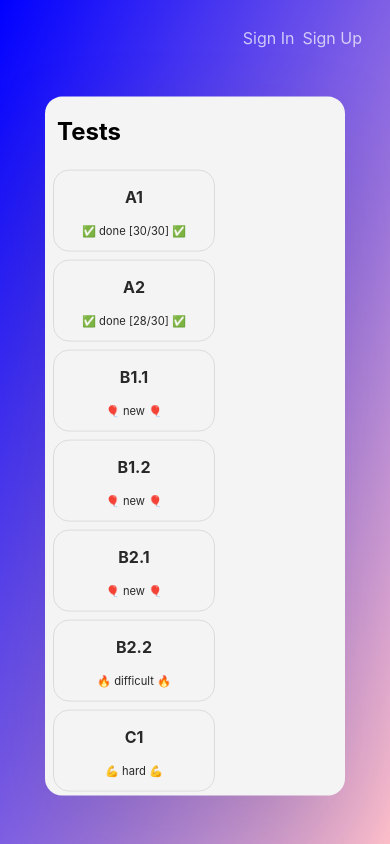
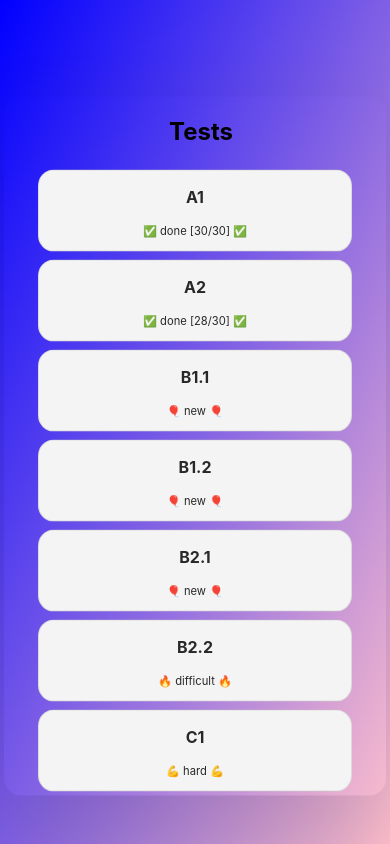
Before and after one commit to vladkvlchk/eng-train-demo, a React (Create React App) app: page / in a window 390 px wide. Built offline with nearby package versions, Linux system fonts and the light colour scheme; no server answers.

Commit message:
mobile adaptive

```diff
--- a/src/App.scss
+++ b/src/App.scss
@@ -5,4 +5,5 @@ body{
     width: 100vw;
     height: 100vh;
     background: linear-gradient(to bottom right, blue, pink);
+    // position: fixed;
 }
--- a/src/App.tsx
+++ b/src/App.tsx
@@ -19,7 +19,7 @@ const App: React.FC = () => {
           element={
             <>
               <Home />
-              <Account />
+              {/* <Account /> */}
             </>
           }
         />
--- a/src/components/TestItem/TestItem.module.scss
+++ b/src/components/TestItem/TestItem.module.scss
@@ -8,6 +8,11 @@
   text-align: center;
   cursor: pointer;
   color: rgb(40, 40, 40);
+
+  @media only screen and (max-width: 600px) {
+    background-color: #f4f4f4;
+    width: 80vw;
+  }
 
   &::before {
     position: absolute;
--- a/src/pages/Home/Home.module.scss
+++ b/src/pages/Home/Home.module.scss
@@ -11,14 +11,28 @@
   margin-top: 24px;
   overflow-y: scroll;
 
+  @media only screen and (max-width: 600px) {
+    background-color: rgba(255, 255, 255, 0);
+    width: calc(100% - 8px);
+  }
+
   .testSet{
     .setTitle{
         margin-left: 12px;
+
+        @media only screen and (max-width: 600px) {
+          text-align: center;
+        }
     }
 
     .tests{
         display: flex;
         flex-wrap: wrap;
+
+        @media only screen and (max-width: 600px) {
+          flex-direction: column;
+          align-items: center;
+        }
     }
   }
 }
```
